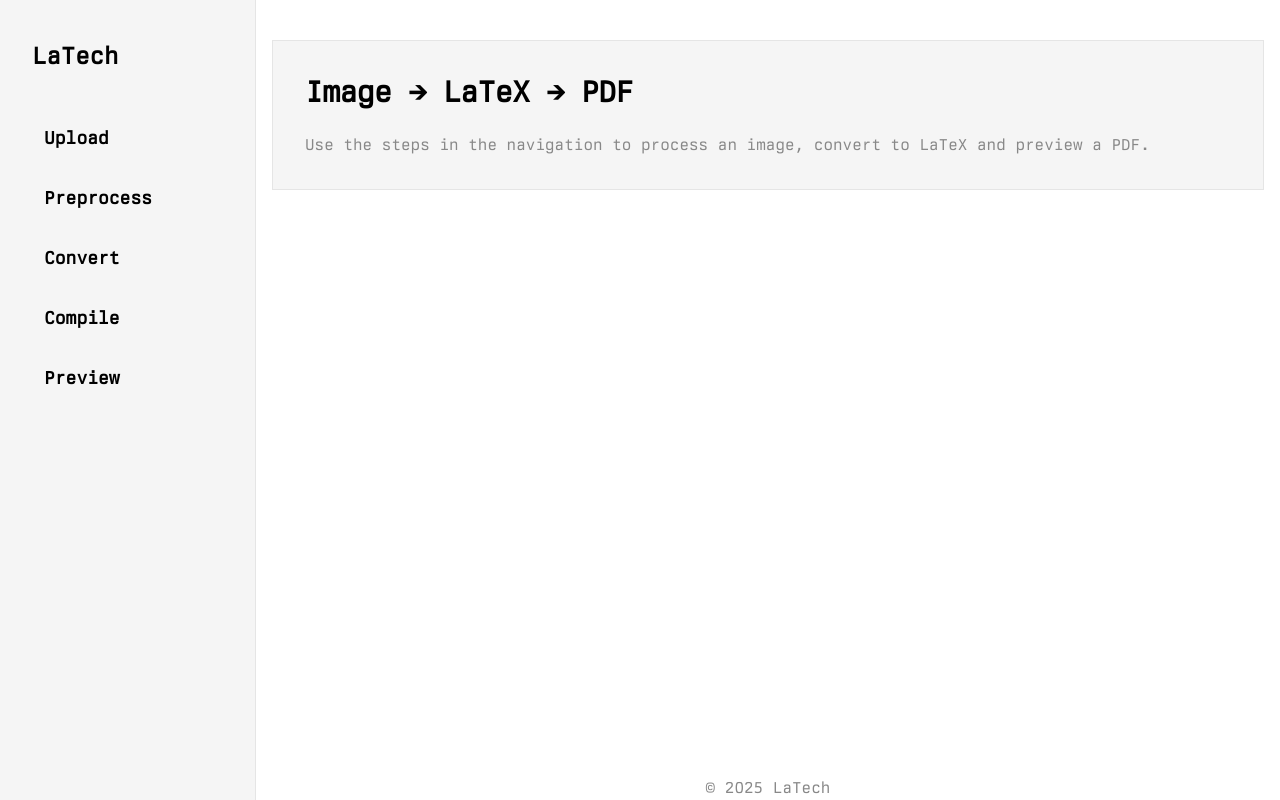
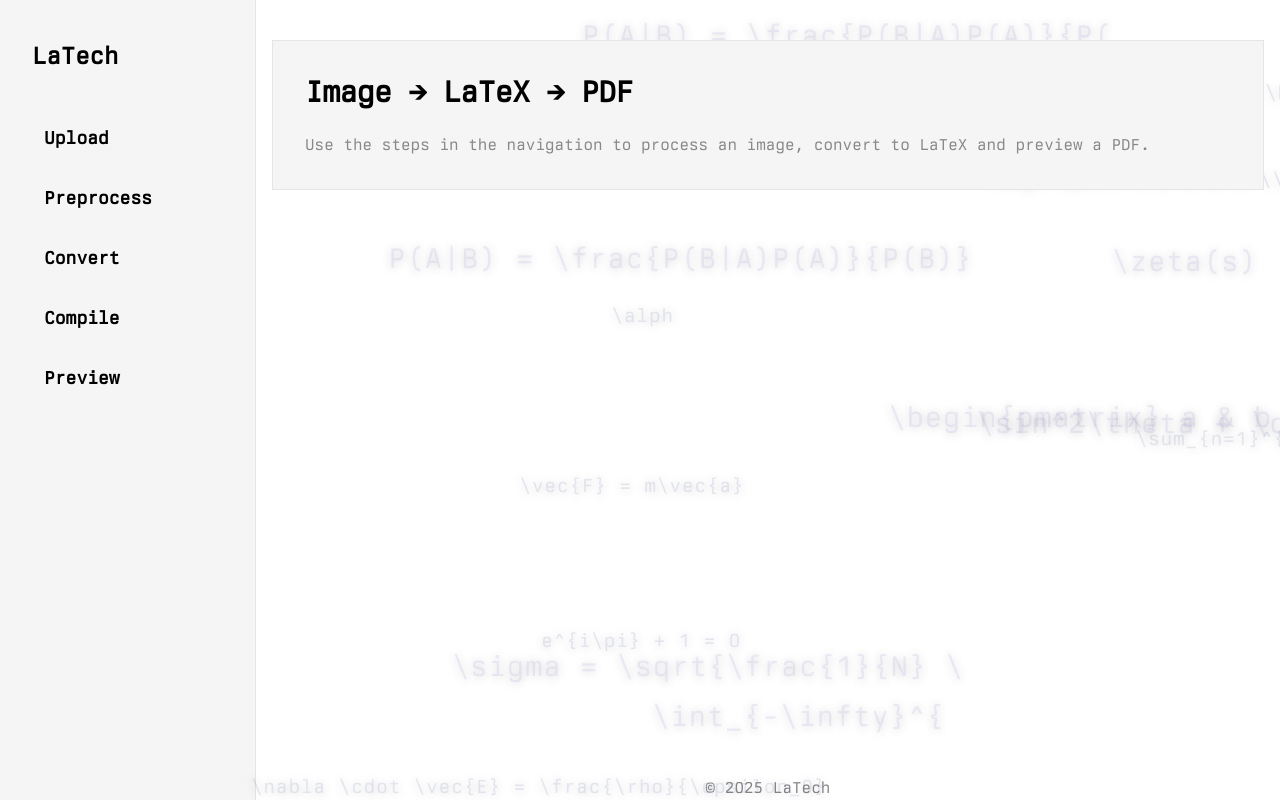
Before and after one commit to AndrewBoessen/LaTech, a SvelteKit app in the folder frontend/: page / in a window 1280 px wide. Built offline with nearby package versions, Linux system fonts and the light colour scheme.

Commit message:
dynamic background

```diff
--- /dev/null
+++ b/frontend/src/lib/components/LatexBackground.svelte
@@ -0,0 +1,147 @@
+<script lang="ts">
+  import { onMount } from 'svelte';
+  // Small bank of LaTeX code snippets for cycling
+  const snippets = [
+    `\\frac{a}{b} + c = d`,
+    `e^{i\\pi} + 1 = 0`,
+    `\\int_{a}^{b} f(x) dx`,
+    `\\sum_{n=1}^{\\infty} \\frac{1}{n^2} = \\frac{\\pi^2}{6}`,
+    `\\lim_{x \\to 0} \\frac{\\sin x}{x} = 1`,
+    `\\alpha, \\beta, \\gamma, \\delta, \\epsilon`,
+    `\\vec{F} = m\\vec{a}`,
+    `\\begin{pmatrix} a & b \\\\ c & d \\end{pmatrix}`,
+    `\\nabla \\cdot \\vec{E} = \\frac{\\rho}{\\epsilon_0}`,
+    `y = mx+b`,
+    `x = \\frac{-b \\pm \\sqrt{b^2-4ac}}{2a}`,
+    `i\\hbar\\frac{\\partial}{\\partial t}\\Psi = \\hat{H}\\Psi`,
+    `f'(x) = \\lim_{h \\to 0} \\frac{f(x+h)-f(x)}{h}`,
+    `\\int_{-\\infty}^{\\infty} e^{-x^2} dx = \\sqrt{\\pi}`,
+    `P(A|B) = \\frac{P(B|A)P(A)}{P(B)}`,
+    `\\zeta(s) = \\sum_{n=1}^{\\infty} \\frac{1}{n^s}`,
+    `\\sigma = \\sqrt{\\frac{1}{N} \\sum_{i=1}^N (x_i - \\mu)^2}`,
+    `\\sin^2\\theta + \\cos^2\\theta = 1`
+  ];
+
+  type LatexLine = {
+    key: string;
+    top: number;
+    left: number;
+    snippet: string;
+    progress: number;
+    speed: number;
+  };
+
+  const minDistance = 5; // Minimum distance in viewport units (vw/vh)
+
+  // Helper function to check distance between two points
+  function isTooClose(pos1: {top: number, left: number}, pos2: {top: number, left: number}, distance: number) {
+    const dx = pos1.left - pos2.left;
+    const dy = pos1.top - pos2.top;
+    return Math.sqrt(dx * dx + dy * dy) < distance;
+  }
+
+  // Generates a new position that doesn't overlap with existing lines
+  function getNewPosition(existingLines: LatexLine[]) {
+    let newPos;
+    let attempts = 0;
+    const maxAttempts = 100; // Prevent infinite loops
+
+    do {
+      newPos = { top: Math.random() * 100, left: Math.random() * 100 };
+      attempts++;
+      if (attempts > maxAttempts) break; // Fallback if we can't find a spot
+    } while (existingLines.some(line => isTooClose(newPos, line, minDistance)));
+
+    return newPos;
+  }
+
+  // Initialize lines with non-overlapping positions
+  let lines: LatexLine[] = (() => {
+    const initialLines: LatexLine[] = [];
+    for (let i = 0; i < 15; i++) {
+      const { top, left } = getNewPosition(initialLines);
+      initialLines.push({
+        key: i + '-' + Math.random(),
+        top,
+        left,
+        snippet: snippets[Math.floor(Math.random()*snippets.length)],
+        progress: 0,
+        speed: 20 + Math.random()*50,
+      });
+    }
+    return initialLines;
+  })();
+
+  let interval: ReturnType<typeof setInterval>;
+
+  function randomSnippetNot(snippet: string) {
+    let idx;
+    do {
+      idx = Math.floor(Math.random()*snippets.length);
+    } while(snippets[idx]===snippet)
+    return snippets[idx];
+  }
+
+  onMount(() => {
+    interval = setInterval(() => {
+      lines = lines.map(line => {
+        if (line.progress < line.snippet.length) {
+          return { ...line, progress: line.progress + 1 };
+        } else if (Math.random()<0.03) { // Occasionally reset to a new snippet
+          const otherLines = lines.filter(l => l.key !== line.key);
+          const { top, left } = getNewPosition(otherLines);
+          return {
+            ...line,
+            snippet: randomSnippetNot(line.snippet),
+            progress: 0,
+            top,
+            left,
+            speed: 25 + Math.random()*50,
+          }
+        } else {
+          return line;
+        }
+      });
+    }, 50);
+    return () => clearInterval(interval);
+  });
+</script>
+
+<style>
+.bg-latex {
+  position: fixed;
+  top: 0; left: 0; width: 100vw; height: 100vh;
+  overflow: hidden;
+  pointer-events: none;
+  z-index: 0;
+}
+.latex-line {
+  position: absolute;
+  white-space: pre;
+  font-family: 'Berkeley Mono', 'Fira Mono', 'Menlo', 'monospace';
+  font-size: 1.2rem;
+  color: rgba(111, 120, 170, 0.16);
+  text-shadow: 0 1px 10px rgba(55,60,80,0.21);
+  animation: floatmove 12s linear infinite;
+  user-select: none;
+  letter-spacing: 1px;
+  transition: color 1s;
+}
+.latex-line:nth-child(odd) {
+  font-size: 1.8rem;
+  color: rgba(131, 120, 200, 0.12);
+}
+@keyframes floatmove {
+  from { transform: translateY(0); }
+  to   { transform: translateY(-20px); }
+}
+</style>
+<div class="bg-latex">
+  {#each lines as line (line.key)}
+    <span
+      class="latex-line"
+      style="top: {line.top}vh; left: {line.left}vw; animation-duration: {line.speed}s;"
+      aria-hidden="true"
+      >{line.snippet.slice(0, line.progress)}</span>
+  {/each}
+</div>
--- a/frontend/src/routes/+page.svelte
+++ b/frontend/src/routes/+page.svelte
@@ -1,4 +1,10 @@
-<section class="panel">
+<script>
+  import LatexBackground from '../lib/components/LatexBackground.svelte';
+</script>
+
+<LatexBackground />
+
+<section class="panel" style="position:relative; z-index:1;">
   <h1 class="title mb-4">Image → LaTeX → PDF</h1>
   <p class="subtle">Use the steps in the navigation to process an image, convert to LaTeX and preview a PDF.</p>
 </section>
```
